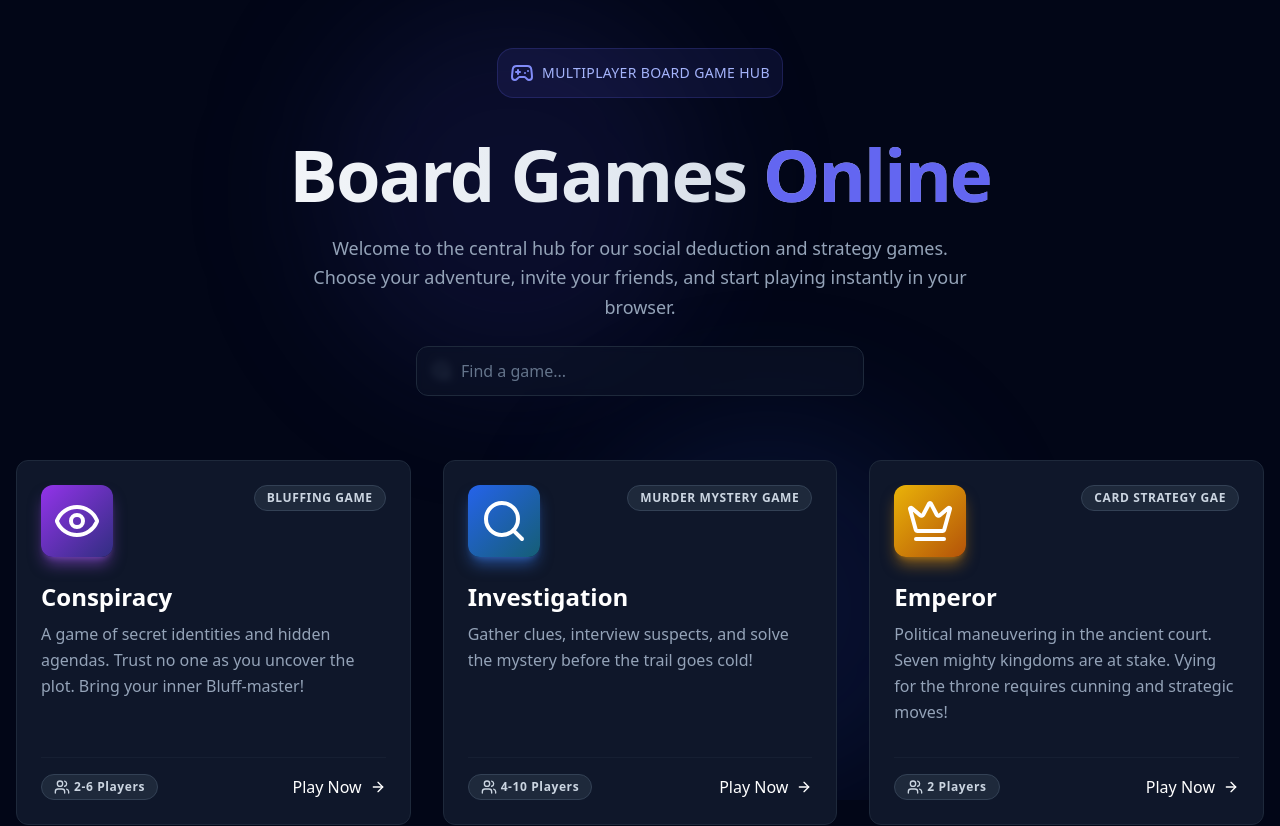
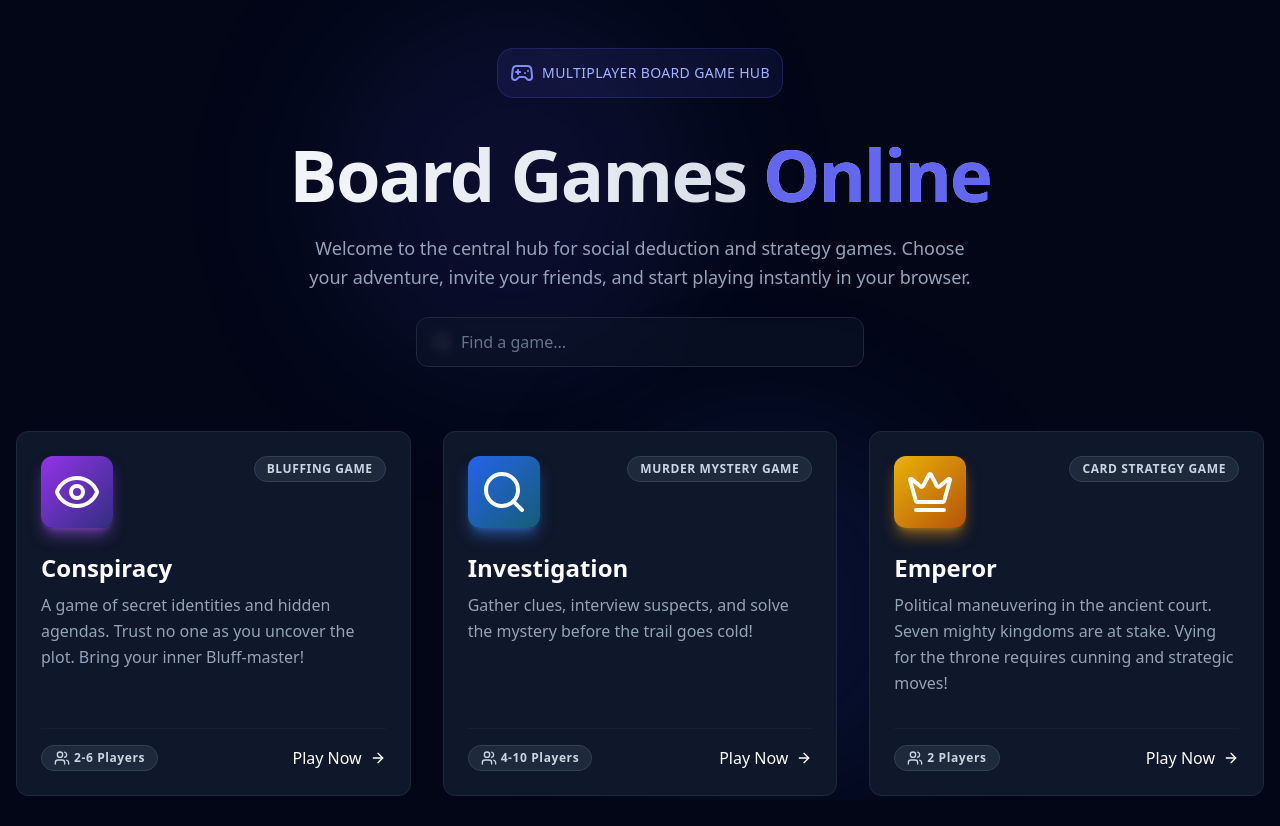
Before and after one commit to rawfidkshuvo/gamehub, a React (Vite) app: page / in a window 1280 px wide. Shown: the top 826 px of the page. Built offline with nearby package versions, Linux system fonts and the light colour scheme.

Commit message:
Fix small spelling issue

```diff
--- a/src/App.jsx
+++ b/src/App.jsx
@@ -56,7 +56,7 @@ const GameHub = () => {
       icon: <Crown className="w-12 h-12 text-white" />,
       color: "from-yellow-500 to-amber-700",
       shadow: "shadow-amber-500/50",
-      type: "Card Strategy Gae",
+      type: "Card Strategy Game",
       playerNumber: "2",
       hasBots: false,
       link: "https://rawfidkshuvo.github.io/emperor-game/", // REPLACE WITH REAL LINK
@@ -131,7 +131,7 @@ const GameHub = () => {
           </h1>
 
           <p className="text-lg text-slate-400 max-w-2xl mx-auto leading-relaxed">
-            Welcome to the central hub for our social deduction and strategy
+            Welcome to the central hub for social deduction and strategy
             games. Choose your adventure, invite your friends, and start playing
             instantly in your browser.
           </p>
```
